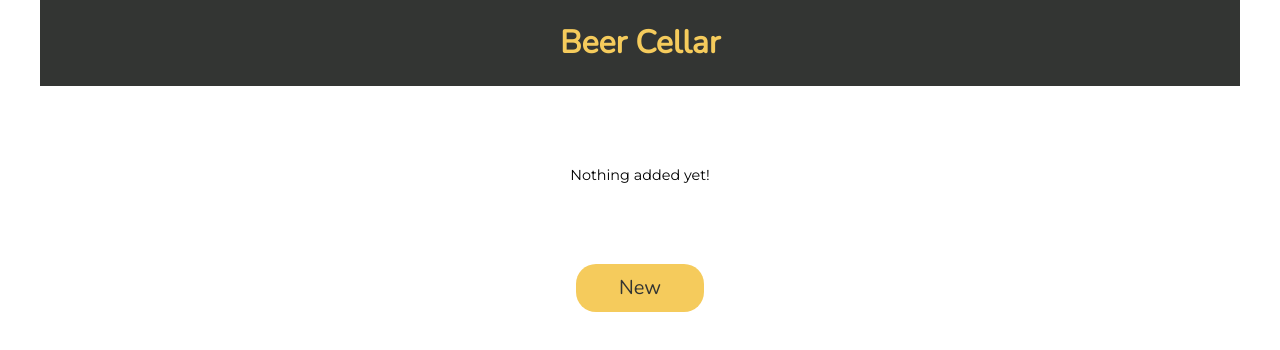
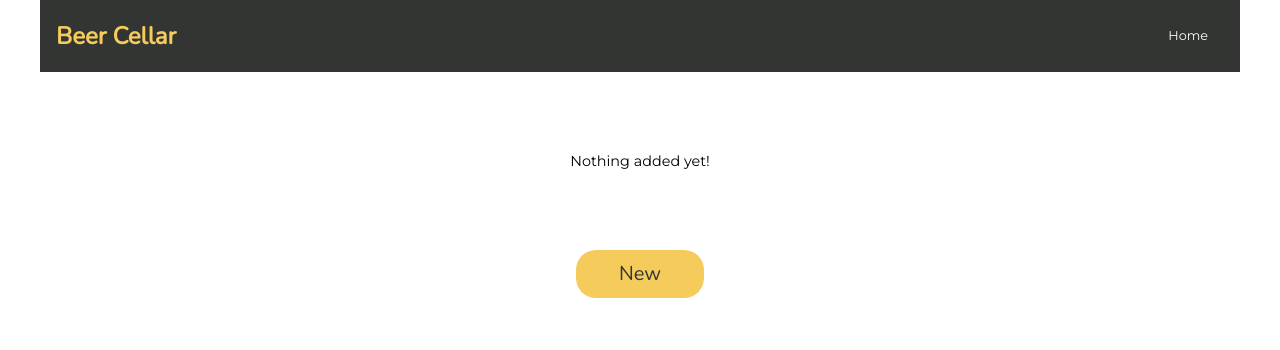
Before and after one commit to ChrisGitmed/beer-cellar, a website: page index.html in a window 1280 px wide. Drawn offline with nearby package versions, Linux system fonts and the light colour scheme.

Commit message:
Converted <header> into a <nav>; Added link in the nav to take users home (to cancel an entry).

```diff
--- a/css/layout.css
+++ b/css/layout.css
@@ -37,6 +37,10 @@
   justify-content: flex-end;
 }
 
+.align-center {
+  align-items: center;
+}
+
 .text-align {
   text-align: center;
 }
--- a/css/styles.css
+++ b/css/styles.css
@@ -46,13 +46,26 @@ span {
   color: #f5cb5c;
 }
 
-header {
+nav {
   background-color: #333533;
   color: #f5cb5c;
+  padding: 0 1rem;
 }
 
 textarea {
   resize: none;
+}
+
+#home-text {
+  font-size: 0.8rem;
+  color: white;
+  transition: 0.2s;
+}
+
+#home-text:hover {
+  color: #f5cb5c;
+  cursor: pointer;
+  transition: 0.2s;
 }
 
 .placeholder-text {
--- a/index.html
+++ b/index.html
@@ -15,9 +15,10 @@
 
 <body>
   <div class="container">
-    <header class="row justify-center">
+    <nav class="row justify-space-between align-center">
       <h1>Beer Cellar</h1>
-    </header>
+      <p id="home-text">Home</p>
+    </nav>
 
     <div id="home-empty-view" class="">
       <div class="row justify-center">
--- a/js/main.js
+++ b/js/main.js
@@ -1,3 +1,4 @@
+const $navHomeText = document.querySelector('#home-text');
 var $bigNewButton = document.querySelector('#big-new-button');
 var $smallNewButton = document.querySelector('#small-new-button');
 var $searchButton = document.querySelector('.drop-button');
@@ -11,6 +12,8 @@ var $loadMenu = document.createElement('div');
 var matches = [];
 var breweryData;
 var xhr;
+
+$navHomeText.addEventListener('click', openHomeView);
 
 $bigNewButton.addEventListener('click', openNewEntryView);
 
```
